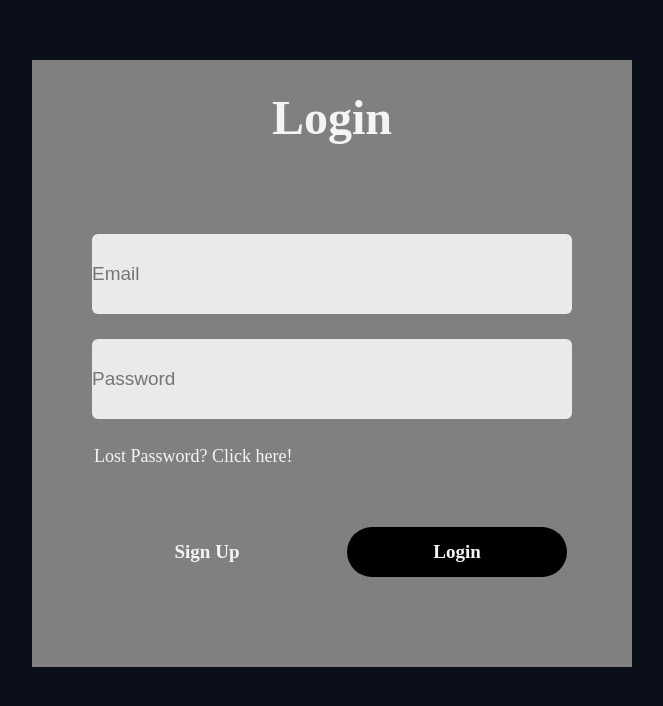
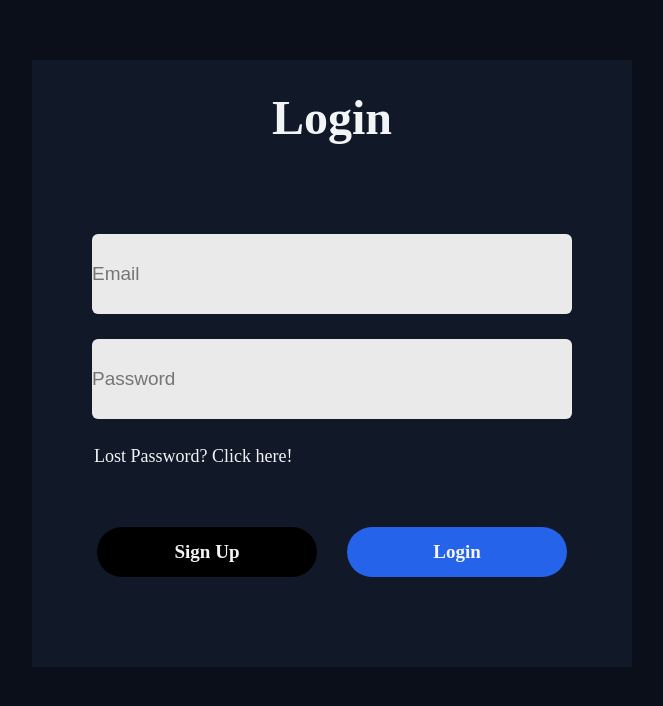
Before and after one commit to Yukiol22/WEB_PROJECT, a React (Vite) app: page /login in a window 1280 px wide. Shown: the part 140-846 px from the top of the page, without its empty margins (308-971 px from the left). Built offline with nearby package versions, Linux system fonts and the light colour scheme.

Commit message:
updated button color and background

```diff
--- a/src/LoginSignup/LoginSignup.css
+++ b/src/LoginSignup/LoginSignup.css
@@ -1,3 +1,8 @@
+body{
+    background-color: #111827;
+}
+
+
 .login-signup-container{
     display: flex;
     flex-direction: column;
@@ -5,7 +10,7 @@
     margin-top: 200px;
     width: 600px;
     padding-bottom: 30px;
-    background: gray;
+    background: #111827;
 
 
 
@@ -78,7 +83,7 @@
     justify-content: center;
     align-items: center;
     width: 220px;
-    background-color: black;
+    background-color: #2563eb;;
     border-radius: 50px;
     font-size: 19px;
     font-weight: 700;
@@ -86,5 +91,5 @@
     height: 50px;
 }
 .gray{
-    background: gray;
+    background: black;
 }
```
